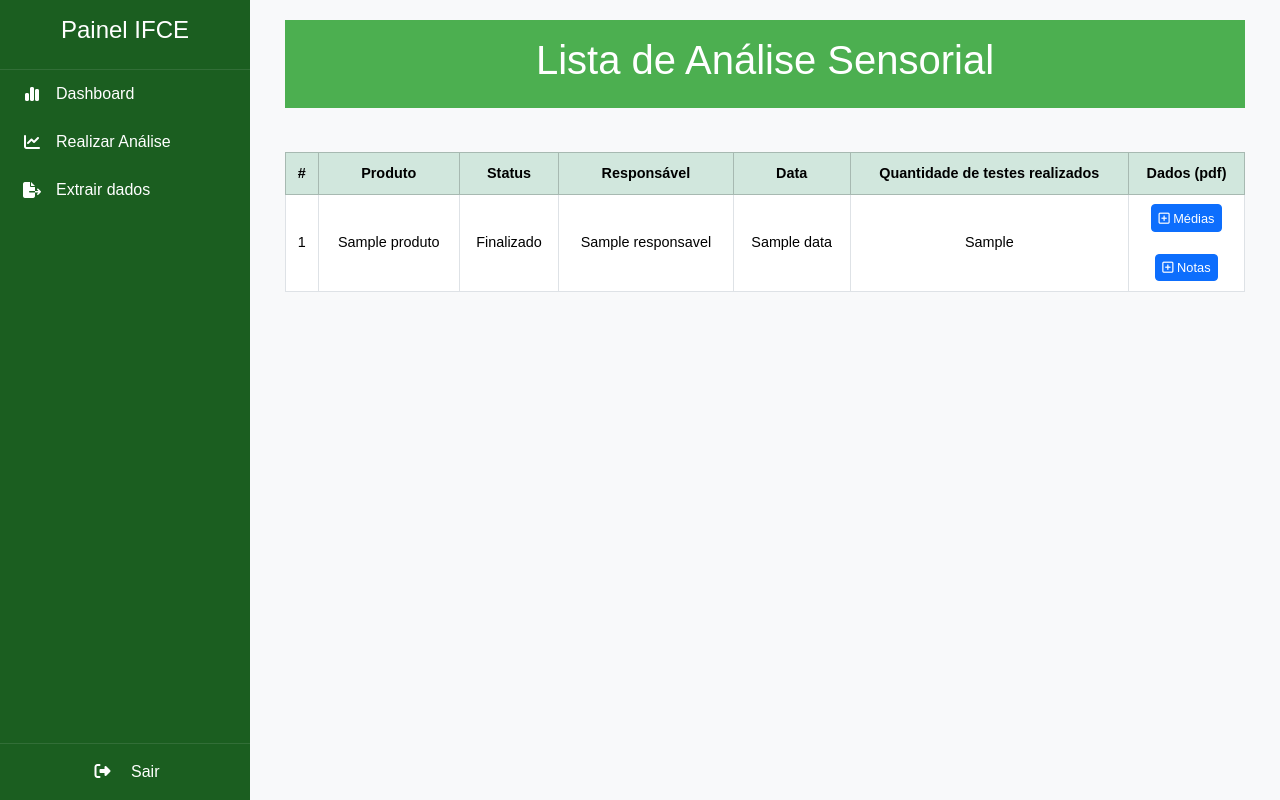
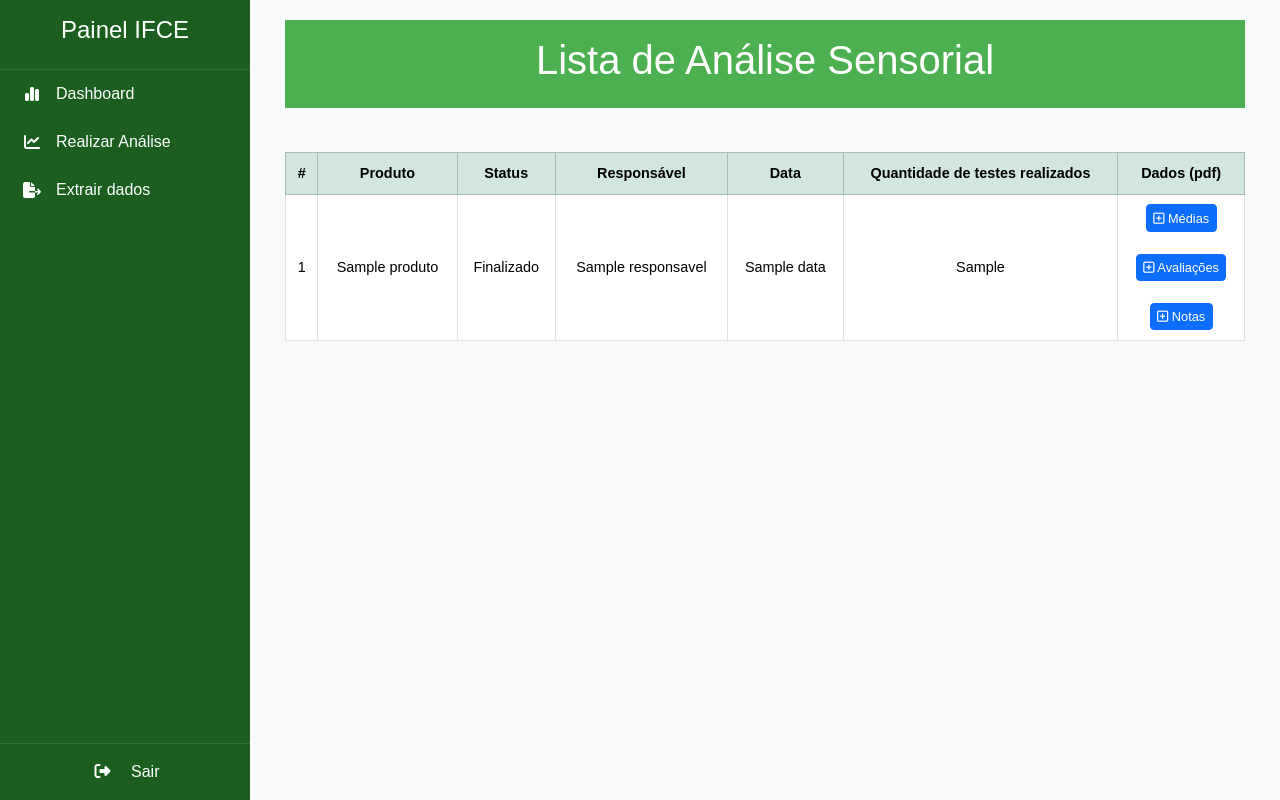
Before and after one commit to antonio-jose-fernandes/Analise_sensorial_2025.2, a Flask app: template templates/usuario_aluno/extrair_dados_analise.html in a window 1280 px wide. Run offline with Flask 3, Linux system fonts and the light colour scheme; the template is opened without the code that fills it: most values are stand-ins (such as "Sample title", 1, 10 or a date in 2020).

Commit message:
pequeno ajustes

```diff
--- a/pdf_dos_relatorios/relatorios_controller.py
+++ b/pdf_dos_relatorios/relatorios_controller.py
@@ -136,11 +136,13 @@ def gerar_pdf_media_avaliacao(analise_id):
         .join(Avaliacao.amostra)
         .join(Amostra.analise)
         .where(Analise.id == analise_id)
+        .where(Avaliacao.testador_id.isnot(None))
         .order_by(Avaliacao.id)
     ).scalars().all()
     analise = db.query(Analise).filter_by(id=analise_id).first()
 
     amostras = db.query(Amostra).filter_by(analise_id=analise_id).all()
+
     descricao_das_amostras = [obj.descricao for obj in amostras]
     qtd_colunas_por_amostras = len(amostras)
     db.close()
@@ -152,7 +154,7 @@ def gerar_pdf_media_avaliacao(analise_id):
     estilos = getSampleStyleSheet()
 
     # Título
-    titulo = Paragraph(f"<b>Média da análise: {analise.produto}</b>", estilos["Title"])
+    titulo = Paragraph(f"<b>{analise.produto}</b><br/> <b>Médias da análise por atributo </b>", estilos["Title"])
     elementos.append(titulo)
     elementos.append(Spacer(1, 20))
 
--- a/templates/usuario_aluno/extrair_dados_analise.html
+++ b/templates/usuario_aluno/extrair_dados_analise.html
@@ -69,6 +69,13 @@
                     </a>
                   </div>
                   <br>
+                   <div class="d-flex justify-content-center gap-1">
+                    <a href="{{ url_for('gerar_pdf_media_avaliacao', analise_id=analise.id) }}" class="btn btn-sm btn-primary" title="Médias" target="_blank">
+                      <i class="fa-regular fa-square-plus"></i> Avaliações
+                    </a>
+                  </div>
+
+                  <br>
                   <div class="d-flex justify-content-center gap-1">
                     <a href="{{ url_for('formulario_analise', id=analise.id, produto=analise.produto, quantidade_amostras=analise.quantidade_amostras) }}" class="btn btn-sm btn-primary" title="Nova avaliação" target="_blank">
                       <i class="fa-regular fa-square-plus"></i> Notas
```
